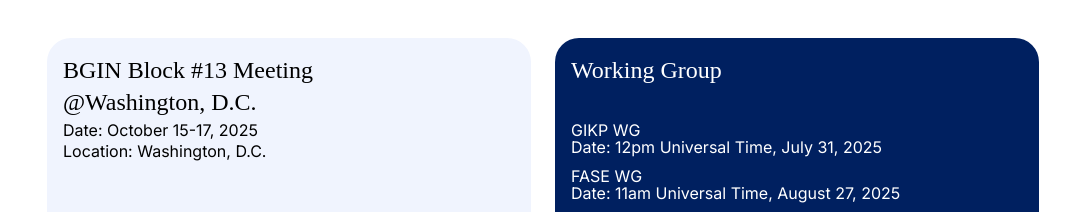
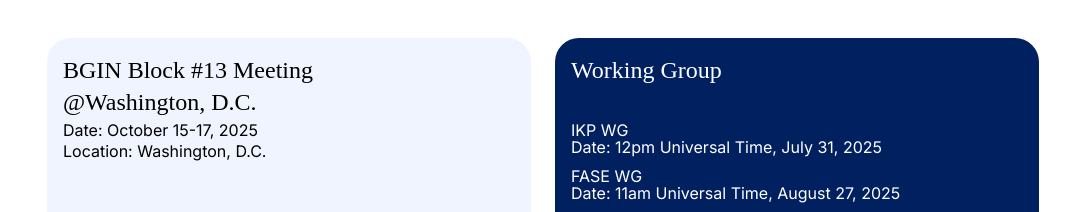
Before and after one commit to bgin-global/bgin-homepage, a Next.js app: page / in a window 1280 px wide. Shown: the part 1280-1492 px from the top of the page, without its empty margins (97-1167 px from the left). Built offline with nearby package versions, Linux system fonts and the light colour scheme.

Commit message:
Update upcomingEvents.ts
Correction of Name of WG

```diff
--- a/contents/upcomingEvents.ts
+++ b/contents/upcomingEvents.ts
@@ -14,7 +14,7 @@ export const upcomingLayer2Meetup = {
 
 export const upcomingWGCalls = [
   {
-    wgTitle: "GIKP WG",
+    wgTitle: "IKP WG",
     date: "12pm Universal Time, July 31, 2025",
   },
   {
```
